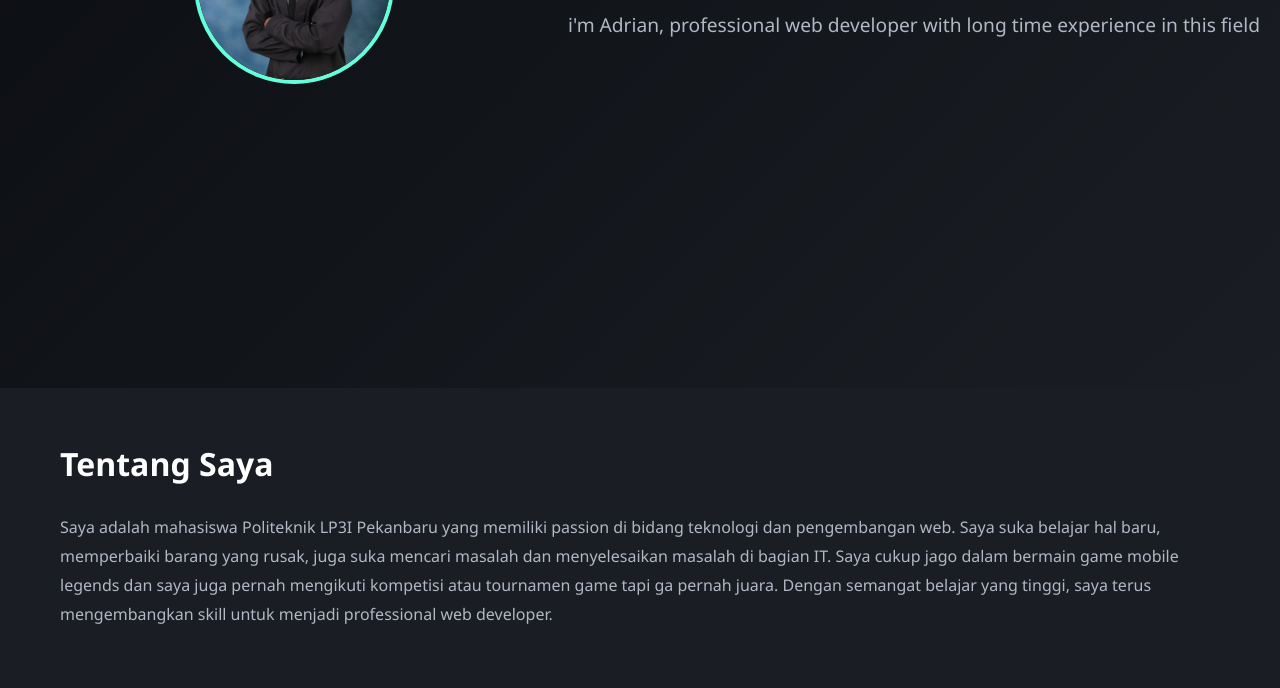
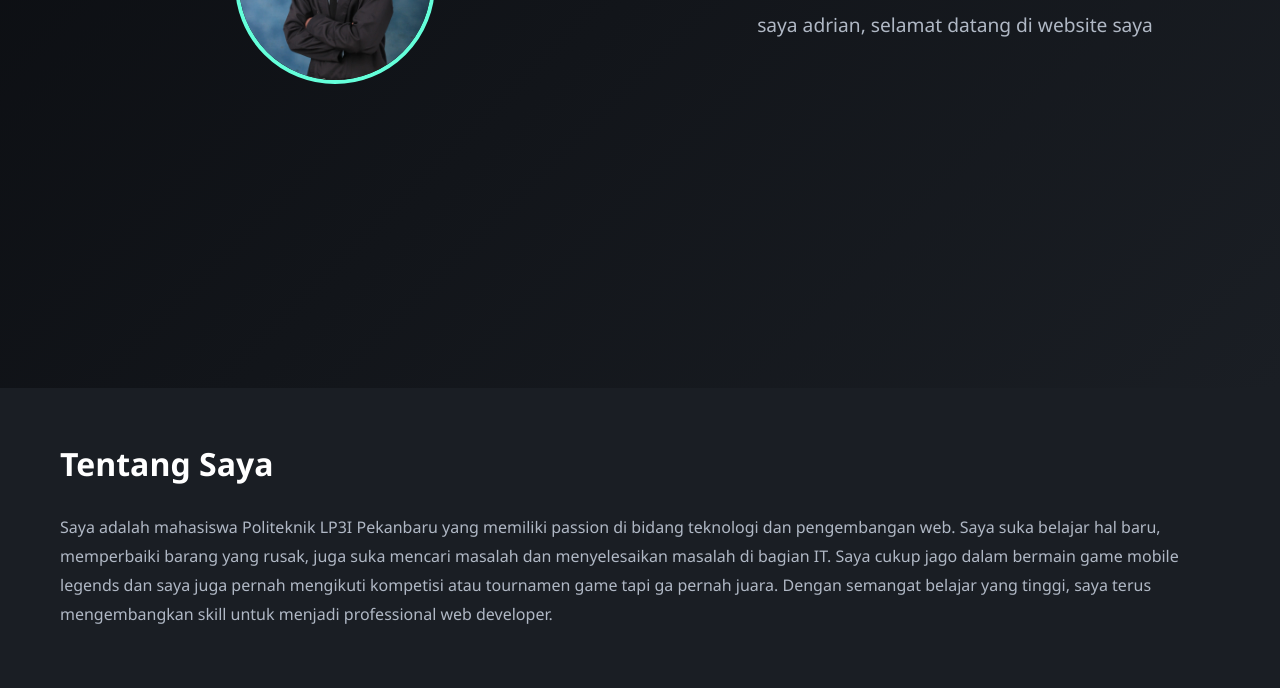
Before and after one commit to adriantatarigan38-debug/adriantatarigan38-debug.githup.io, a plain HTML site: page index.html in a window 1280 px wide. Shown: the part 412-1100 px from the top of the page. Drawn offline with Linux system fonts and the light colour scheme.

Commit message:
Update index.html

```diff
--- a/index.html
+++ b/index.html
@@ -40,7 +40,7 @@
       </div>
     <div class="hero-content">
       <h1 class="hero-title">I am Adrianta Tarigan</h1>
-      <p class="hero-subtitle">i'm Adrian, professional web developer with long time experience in this field</p>
+      <p class="hero-subtitle">saya adrian, selamat datang di website saya</p>
       <div class="hero-buttons">
 
       </div>
```
